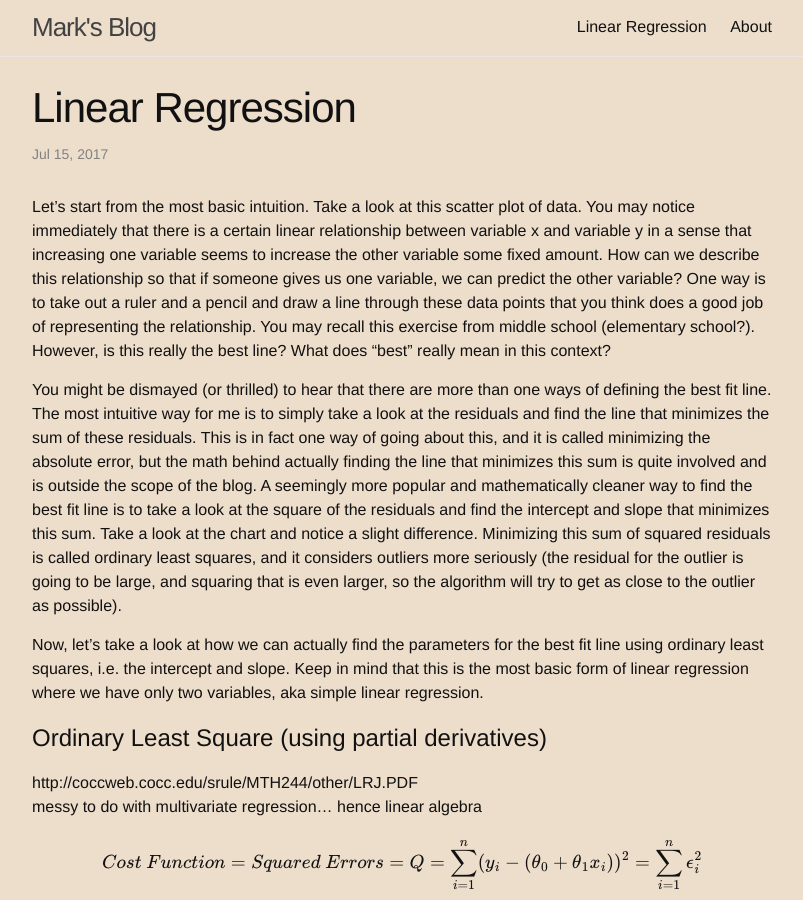
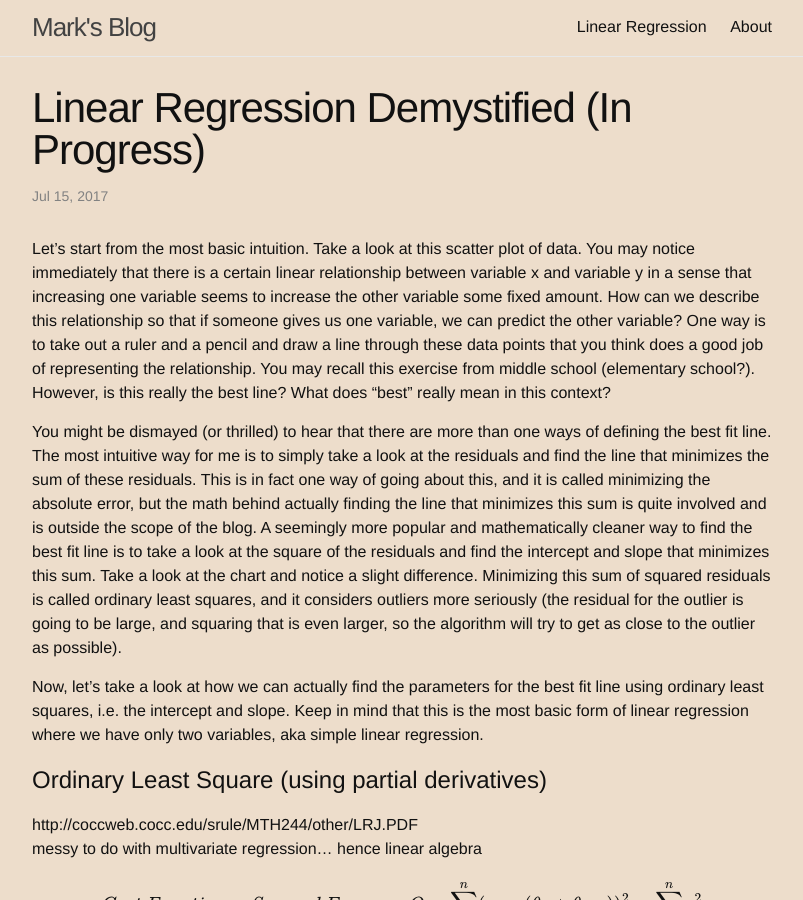
Before and after one commit to dohyun0012/dohyun0012.github.io, a Jekyll site: the page built from _posts/2017-07-15-linear-regression.md, in a window 1280 px wide and 900 px high. Shown: the whole window, without its empty margins (238-1041 px from the left). Built offline with Jekyll 4.4.1, drawn with Linux system fonts in a browser that asks for light colours; formulas are drawn with MathJax 3.

Commit message:
add back in the blogs

```diff
--- a/Gemfile
+++ b/Gemfile
@@ -8,14 +8,14 @@ source "https://rubygems.org"
 #
 # This will help ensure the proper Jekyll version is running.
 # Happy Jekylling!
-# gem "jekyll", "3.5.0"
+gem "jekyll", "3.5.0"
 
 # This is the default theme for new Jekyll sites. You may change this to anything you like.
 gem "minima", "~> 2.0"
 
 # If you want to use GitHub Pages, remove the "gem "jekyll"" above and
 # uncomment the line below. To upgrade, run `bundle update github-pages`.
-gem "github-pages", group: :jekyll_plugins
+# gem "github-pages", group: :jekyll_plugins
 
 # If you have any plugins, put them here!
 group :jekyll_plugins do
--- a/_posts/2017-07-15-linear-regression.md
+++ b/_posts/2017-07-15-linear-regression.md
@@ -1,6 +1,6 @@
 ---
 layout:     post
-title:      Linear Regression
+title:      Linear Regression Demystified (In Progress)
 date:       2017-07-15
 categories: jekyll post
 ---
```
Also changed, not shown: _posts/2016-09-07-humor-detection.md (renamed from backup/2016-09-07-humor-detection.md, +0 -1 lines), _posts/2016-09-24-music-discovery.md (renamed from backup/2016-09-24-music-discovery.md, +0 -1 lines).
